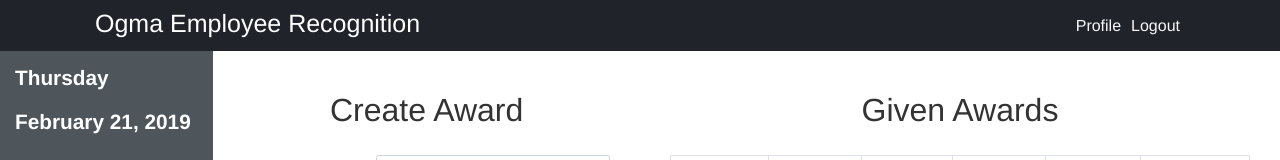
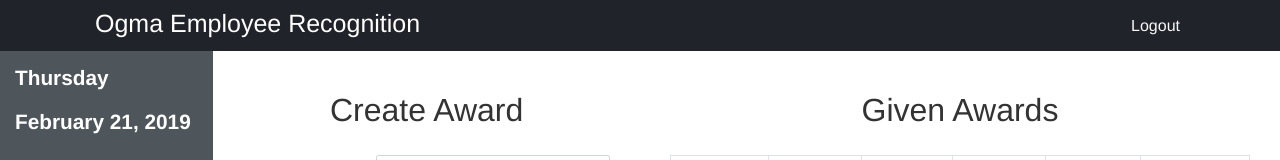
Before and after one commit to amac714/Employee_Recognition_Web_Portal, a React (Create React App) app in the folder client/: page /userHomePage in a window 1280 px wide. Shown: the top 160 px of the page. Built offline with nearby package versions, Linux system fonts and the light colour scheme; no server answers.

Commit message:
Removed Profile button from header

```diff
--- a/client/src/components/header.js
+++ b/client/src/components/header.js
@@ -54,9 +54,6 @@ class Header extends Component {
       item = (
         <Nav className="ml-auto" navbar>
           <NavItem>
-            <NavLink tag={Link} to="/userHomePage">
-              <span className="header--link">Profile</span>
-            </NavLink>
           </NavItem>
           <NavItem>
             <NavLink tag={Link} to="" onClick={this.logout}>
```
